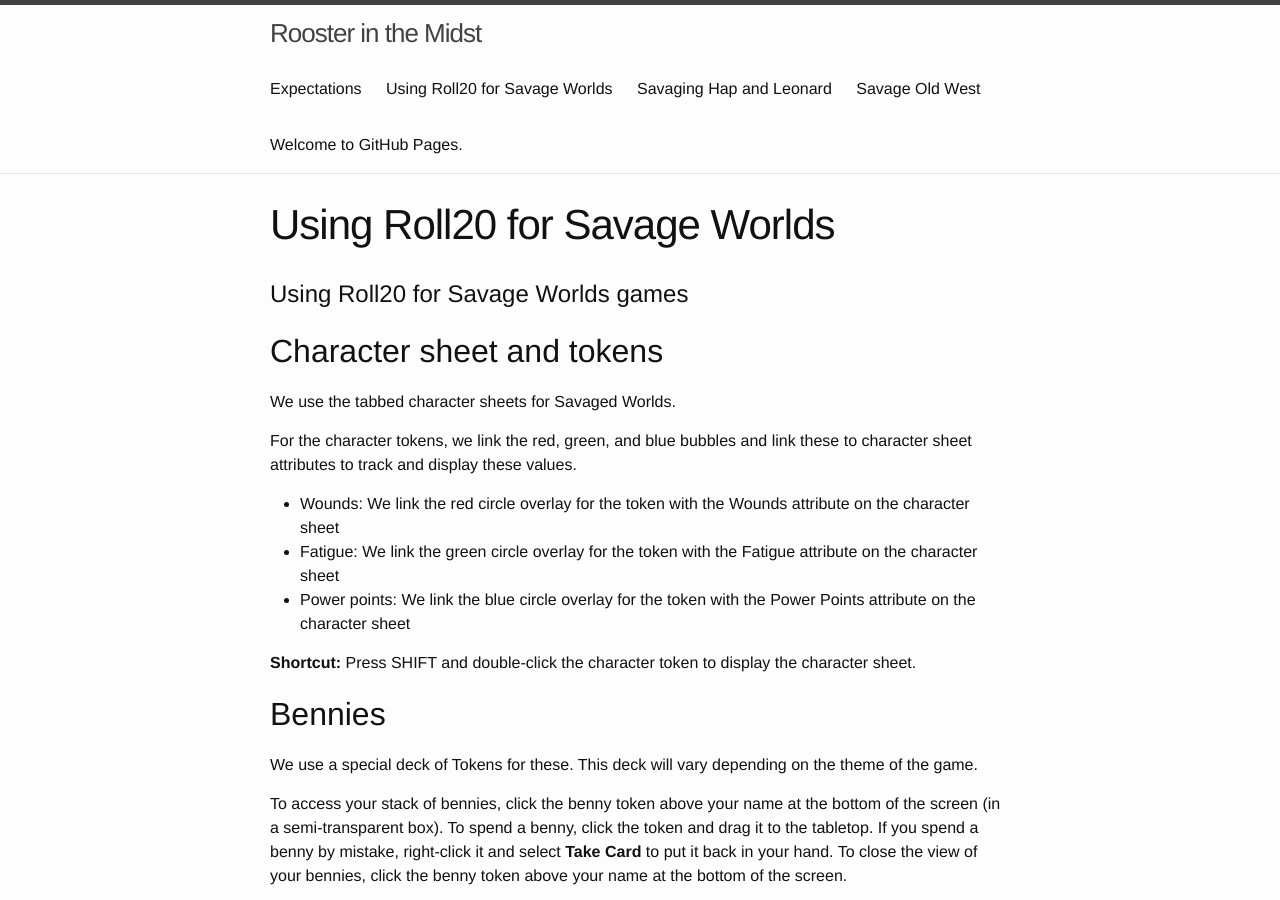
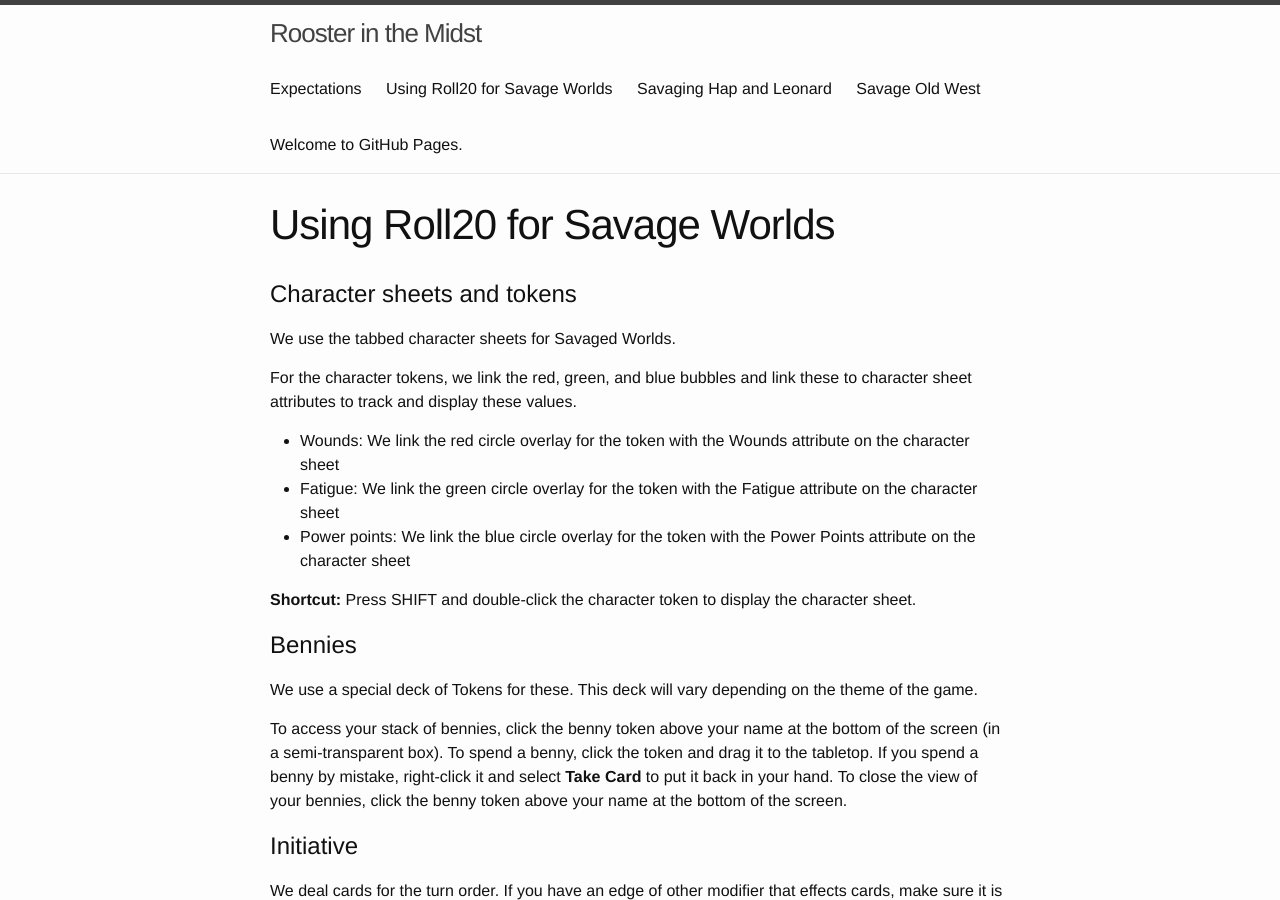
Before and after one commit to achall36/RoxvilleRooster.github.io, a Jekyll site: the page built from roll20_savage_worlds.md, in a window 1280 px wide and 900 px high. Built offline with Jekyll 4.4.1, drawn with Linux system fonts in a browser that asks for light colours.

Commit message:
Update roll20_savage_worlds.md

```diff
--- a/roll20_savage_worlds.md
+++ b/roll20_savage_worlds.md
@@ -4,10 +4,7 @@
 permalink: /roll20_savage_worlds/
 ---
 
-# Using Roll20 for Savage Worlds games
-
-
-## Character sheet and tokens
+# Character sheets and tokens
 We use the tabbed character sheets for Savaged Worlds.
 
 For the character tokens, we link the red, green, and blue bubbles and link these to character sheet attributes to track and display these values.
@@ -17,7 +14,7 @@
 
 **Shortcut:** Press SHIFT and double-click the character token to display the character sheet.
 
-## Bennies
+# Bennies
 We use a special deck of Tokens for these. This deck will vary depending on the theme of the game.
 
 To access your stack of bennies, click the benny token above your name at the bottom of the screen (in a semi-transparent box).
@@ -25,10 +22,10 @@
 To spend a benny, click the token and drag it to the tabletop. If you spend a benny by mistake, right-click it and select **Take Card** to put it back in your hand.
 To close the view of your bennies, click the benny token above your name at the bottom of the screen.
 
-## Initiative
+# Initiative
 We deal cards for the turn order. If you have an edge of other modifier that effects cards, make sure it is known to the GM. If the GM forgets, remind him.
 
-## Status conditions
+# Status conditions
 The following token overlays are used to indicate status/conditions in combat. Of course, other tokens may also be used as needed.
 
 | Condition | Stats indicator overlay | Notes |
@@ -60,12 +57,12 @@
 4. Set **Player video/avatar size:** to `Names Only`.
 5. Set **Chat Tech** to `None (no video/audio)`.
 
-## Macros
+# Macros
 
 Click **Collection** (![Collection](/images/roll20/collection.PNG "Collection")) in the top right corner of the Roll20 interface.
 Next to all the visible macros, check **In Bar** and then check **Show macro quick bar**.
 
-## References
+# References
 
 * Jerrod Gunning's *Savage Daddy's Roll20 Player's Guide*
 * [Savage Worlds](https://wiki.roll20.net/Savage_Worlds)
```
